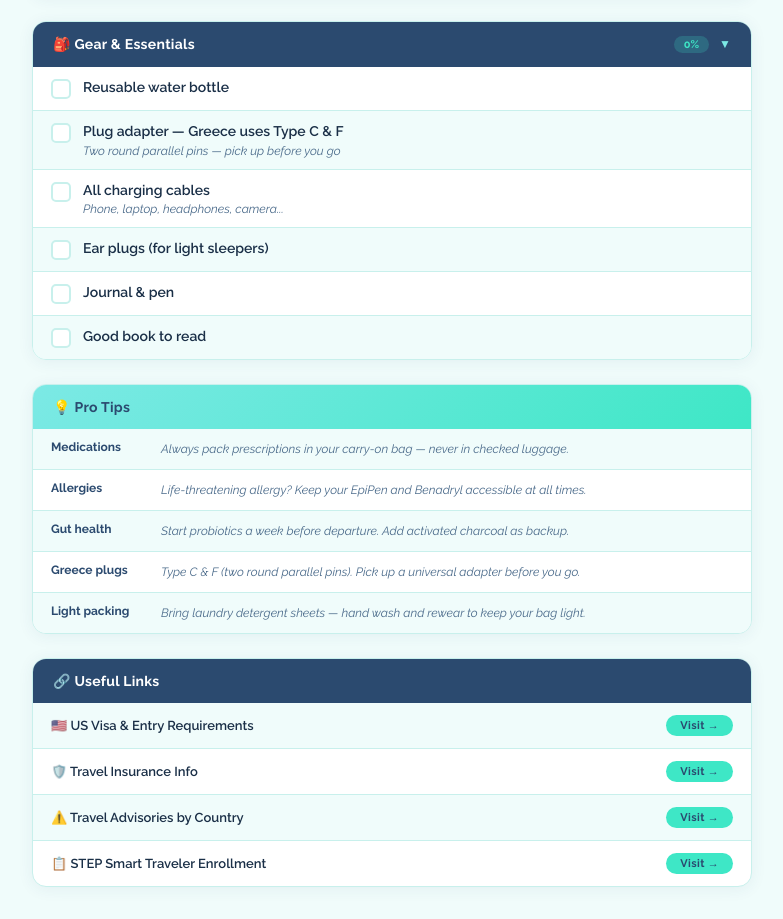
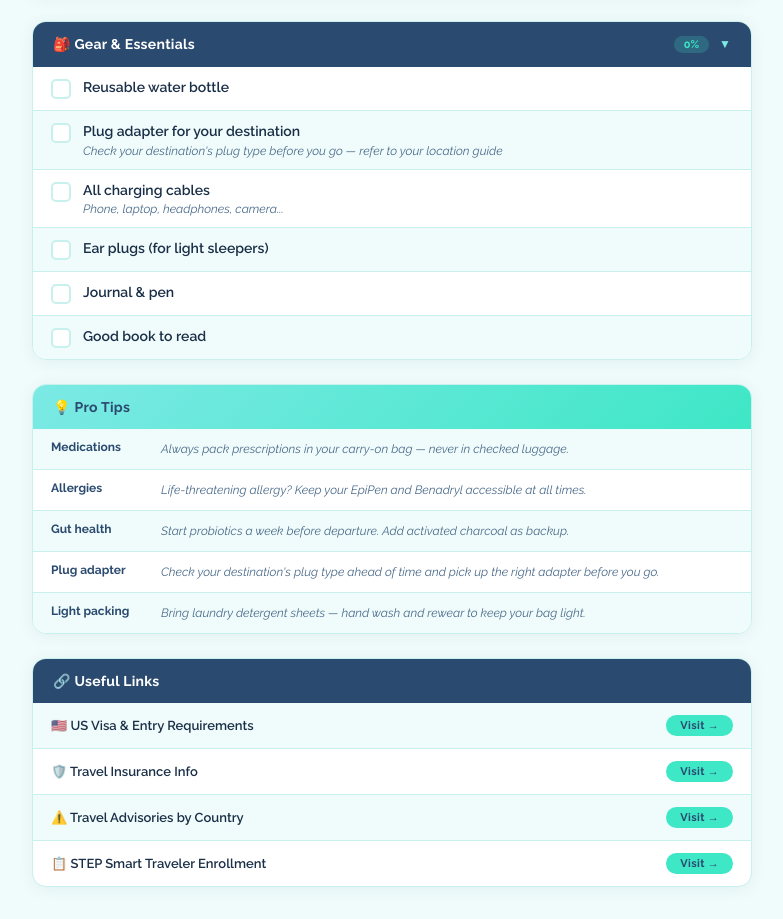
Before and after one commit to katiejehenson/VAST365-YogaTrip_Checklist, a plain HTML site: page index.html in a window 1280 px wide. Shown: the part 1821-2740 px from the top of the page, without its empty margins (248-1031 px from the left). Drawn offline with Linux system fonts and the light colour scheme.

Commit message:
Update index.html

```diff
--- a/index.html
+++ b/index.html
@@ -588,7 +588,7 @@
     </div>
     <div class="section-body">
       <div class="item" onclick="toggle(this)"><div class="checkbox"><span class="checkmark">✓</span></div><div class="item-content"><div class="item-text">Reusable water bottle</div></div></div>
-      <div class="item" onclick="toggle(this)"><div class="checkbox"><span class="checkmark">✓</span></div><div class="item-content"><div class="item-text">Plug adapter — Greece uses Type C & F</div><div class="item-note">Two round parallel pins — pick up before you go</div></div></div>
+      <div class="item" onclick="toggle(this)"><div class="checkbox"><span class="checkmark">✓</span></div><div class="item-content"><div class="item-text">Plug adapter for your destination</div><div class="item-note">Check your destination's plug type before you go — refer to your location guide</div></div></div>
       <div class="item" onclick="toggle(this)"><div class="checkbox"><span class="checkmark">✓</span></div><div class="item-content"><div class="item-text">All charging cables</div><div class="item-note">Phone, laptop, headphones, camera...</div></div></div>
       <div class="item" onclick="toggle(this)"><div class="checkbox"><span class="checkmark">✓</span></div><div class="item-content"><div class="item-text">Ear plugs (for light sleepers)</div></div></div>
       <div class="item" onclick="toggle(this)"><div class="checkbox"><span class="checkmark">✓</span></div><div class="item-content"><div class="item-text">Journal & pen</div></div></div>
@@ -602,7 +602,7 @@
     <div class="tip"><span class="tip-label">Medications</span><span class="tip-text">Always pack prescriptions in your carry-on bag — never in checked luggage.</span></div>
     <div class="tip"><span class="tip-label">Allergies</span><span class="tip-text">Life-threatening allergy? Keep your EpiPen and Benadryl accessible at all times.</span></div>
     <div class="tip"><span class="tip-label">Gut health</span><span class="tip-text">Start probiotics a week before departure. Add activated charcoal as backup.</span></div>
-    <div class="tip"><span class="tip-label">Greece plugs</span><span class="tip-text">Type C & F (two round parallel pins). Pick up a universal adapter before you go.</span></div>
+    <div class="tip"><span class="tip-label">Plug adapter</span><span class="tip-text">Check your destination's plug type ahead of time and pick up the right adapter before you go.</span></div>
     <div class="tip"><span class="tip-label">Light packing</span><span class="tip-text">Bring laundry detergent sheets — hand wash and rewear to keep your bag light.</span></div>
   </div>
 
```
